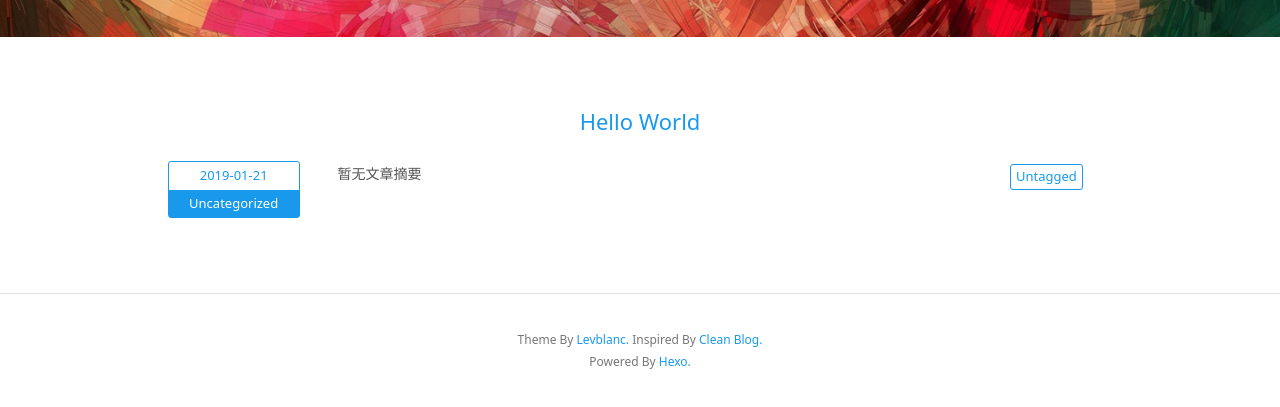
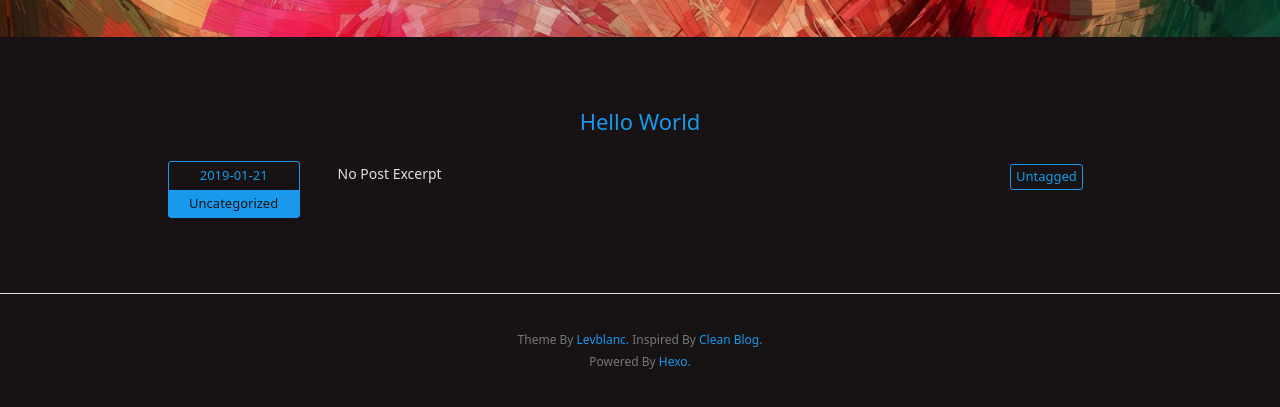
Before and after one commit to cphtt129213/cphtt129213.github.io, a plain HTML site: page index.html in a window 1280 px wide. Shown: the part 247-654 px from the top of the page. Drawn offline with Linux system fonts and the light colour scheme.

Commit message:
Site updated: 2019-01-21 21:41:07

```diff
--- a/index.html
+++ b/index.html
@@ -27,7 +27,7 @@
   <link rel="stylesheet" href="/css/bootstrap.min.css">
   <!-- Custom CSS -->
 
-  <link rel="stylesheet" href="/css/style.light.css">
+  <link rel="stylesheet" href="/css/style.dark.css">
 
   <!-- Google Analytics -->
 
@@ -108,7 +108,7 @@
       </div>
     </div>
     <!-- Post Excerpt -->
-    <div class="excerpt typo">暂无文章摘要</div>
+    <div class="excerpt typo">No Post Excerpt</div>
     <!-- Post Tags -->
     <div class="tags">
 
```
Also changed, not shown: 2019/01/21/hello-world/index.html (+2 -2 lines), archives/2019/01/index.html (+1 -1 lines), archives/2019/index.html (+1 -1 lines), archives/index.html (+1 -1 lines).
